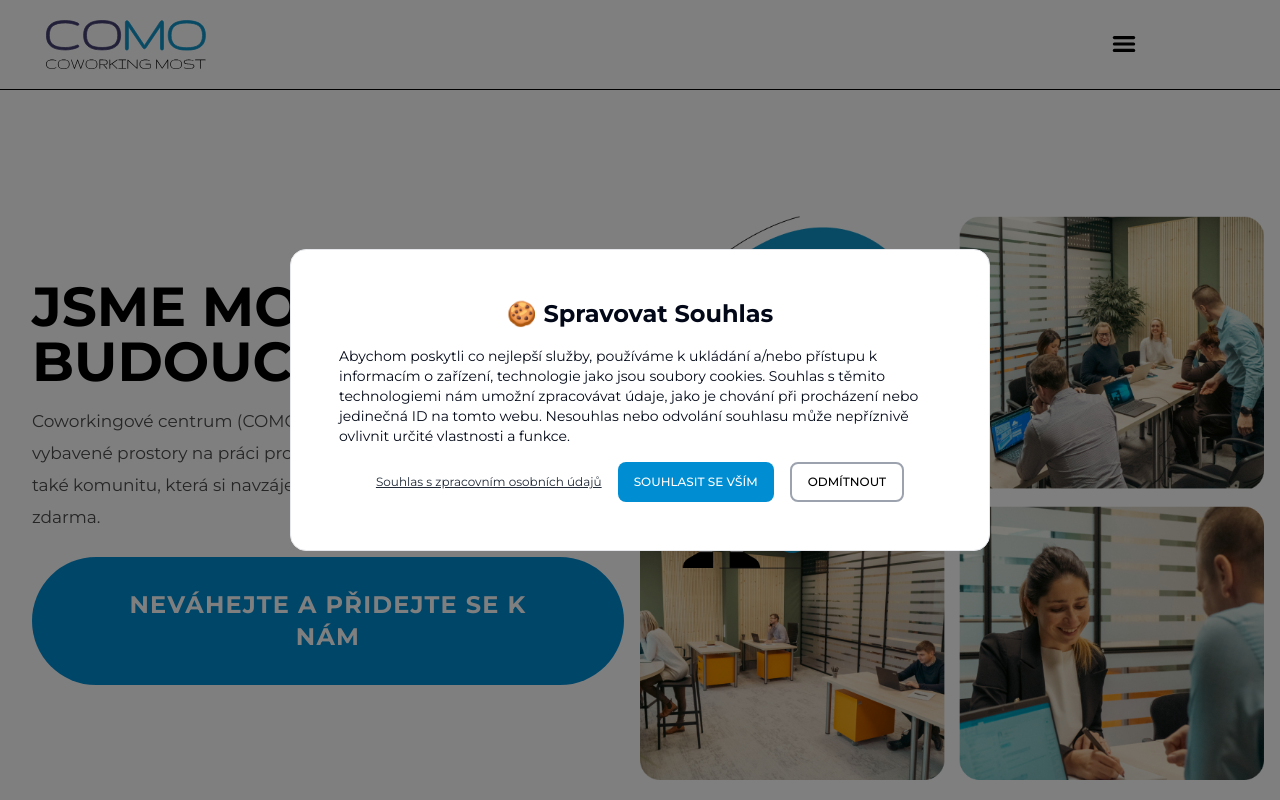
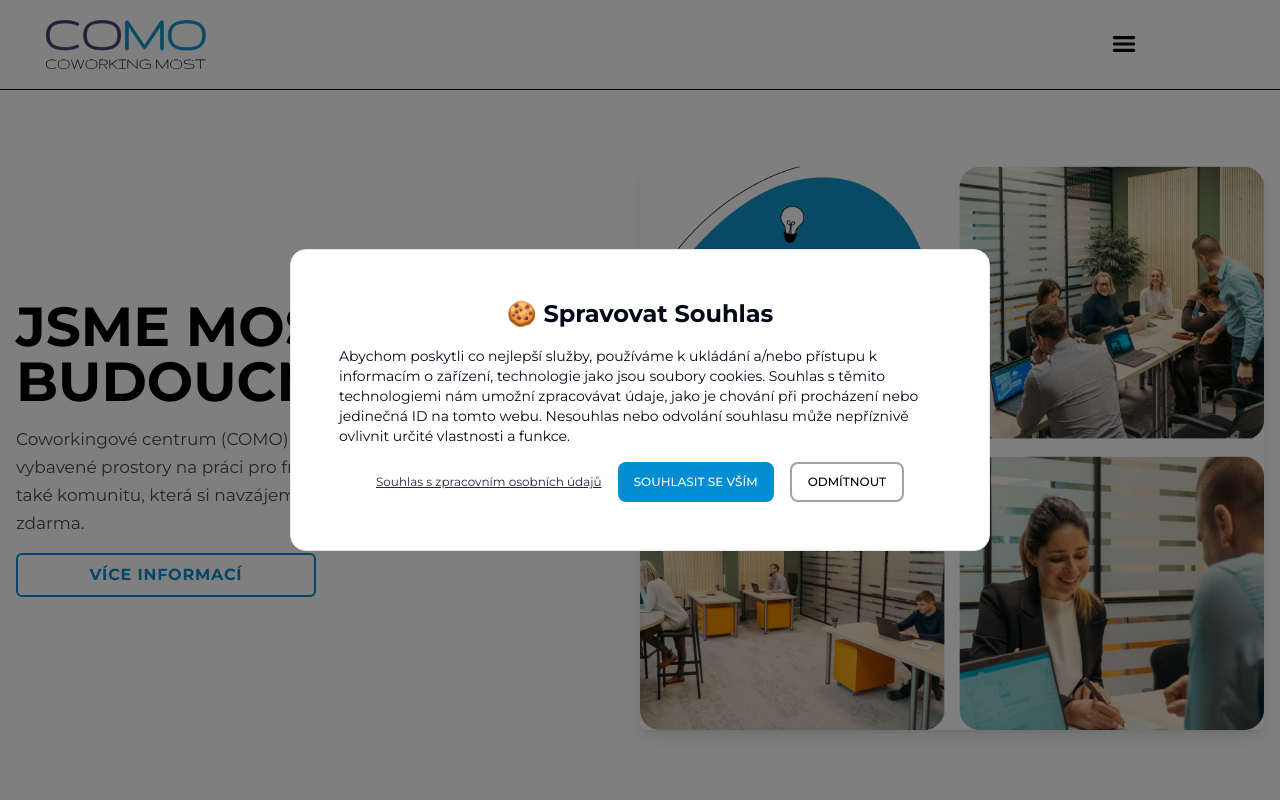
Before and after one commit to Tounyy/como-nextjs, a Next.js app: page / in a window 1280 px wide. Shown: the top 800 px of the page. Built offline with nearby package versions, Linux system fonts and the light colour scheme.

Commit message:
button change

```diff
--- a/src/components/home/contact.tsx
+++ b/src/components/home/contact.tsx
@@ -18,7 +18,7 @@ const Contact: React.FC<ContactProps> = () => {
 
   return (
     <section className="min-h flex items-center justify-center p-8">
-      <div className="container grid grid-cols-1 lg:grid-cols-2 gap-8 bg-white p-2 shadow-md sm:rounded-lg border border-gray-300 sm:p-8 max-w-[1200px] mx-auto 4xl:max-w-[1500px] 4xl:min-h-[50vh] 3xl:max-w-[1500px] 3xl:min-h-[30vh]">
+      <div className="container grid grid-cols-1 lg:grid-cols-2 gap-8 bg-white p-2 shadow-md sm:rounded-lg border border-gray-300 sm:p-8 min-h-[30vh] max-w-[1200px] mx-auto 4xl:max-w-[1500px] 4xl:min-h-[50vh] 3xl:max-w-[1500px] 3xl:min-h-[30vh]">
         {/* Left */}
         <div className="space-y-6 bg-[#353c73] p-8 rounded-lg shadow-xl text-white">
           <h2 className="text-2xl text-white mb-10 leading-none font-bold s:text-2xl md:text-3xl 3xl:text-5xl">
--- a/src/components/home/hero.tsx
+++ b/src/components/home/hero.tsx
@@ -6,7 +6,7 @@ import Image from 'next/image';
 
 const ImageBackground: string = "/img/home/Group-17.png";
 
-const Hero: React.FC = () => {
+const AboutUs: React.FC = () => {
   const router = useRouter();
 
   const buttonStyle: React.CSSProperties = {
@@ -20,43 +20,43 @@ const Hero: React.FC = () => {
   };
 
   return (
-    <section id="hero" className="relative flex flex-col sm:flex-row items-center text-left min-h-[30vh] w-full mt-[100px] sm:mt-[180px] xl:mt-[200px] 2xl:mt-[220px]">
-      <div className="container mx-auto w-full max-w-7xl p-4">
-        <div className="flex flex-col sm:flex-row justify-between items-center">
-          <div className="order-2 sm:order-1 w-full sm:w-1/2 p-4">
+    <section id="hero" className="relative flex flex-col sm:flex-row-reverse items-center text-left min-h-[30vh] w-full mt-[150px]">
+      <div className="container hero-container flex flex-col sm:flex-row-reverse justify-between items-center mx-auto w-full max-w-[1500px] 6xl:max-w-[2000px] p-4">
+        <div className="flex flex-col md:flex-row-reverse items-center">
+          <div className="w-full md:w-1/2 mb-8 md:mb-0">
+            <Image
+              src={ImageBackground}
+              alt="Team working"
+              className="rounded-lg shadow-lg w-full"
+              width={1000}
+              height={400}
+            />
+          </div>
+          <div className="w-full md:w-1/2 md:pr-8">
             <h1 className="text-3xl text-black mb-4 leading-none font-bold lg:text-5xl xl:text-6xl 2xl:text-8xl">
               JSME MOST PRO
               <br />
               BUDOUCNOST
             </h1>
-            <p className="text-sm text-[#4A4A4A] leading-relaxed max-w-[850px] lg:text-xl xl:text-2xl 2xl:text-4xl 2xl:leading-relaxed">
+            <p className="text-sm text-[#4A4A4A] leading-relaxed lg:text-base font-500 xl:text-lg 2xl:text-xl 2xl:leading-relaxed 4xl:text-2xl mb-4">
               Coworkingové centrum (COMO) v srdci Mostu nabízí nejen flexibilní a vybavené prostory na práci pro freelancery, firmy a týmová setkání, ale také komunitu, která si navzájem pomáhá a profesionální vzdělání zdarma.
             </p>
             <button
-              className="bg-[#008DD2] text-white rounded-full mt-6 px-10 py-5 text-sm md:px-12 md:py-6 md:text-lg lg:px-12 lg:py-7 lg:text-xl xl:px-20 xl:py-8 xl:text-2xl 2xl:px-14 2xl:py-9 2xl:text-3xl transition-colors duration-500 hover:bg-[#2d547d] focus:bg-[#2d547d] mb-4 text-xs sm:mb-8"
+              className="px-4 py-2 border-2 border-[#008DD2] text-[#008DD2] rounded-md hover:text-white transition-colors duration-1000 w-[300px] ss:w-[200px] sm:w-[250px] md:w-[300px]"
               style={buttonStyle}
-              onMouseEnter={e => (e.currentTarget.style.backgroundColor = '#2d547d')}
-              onMouseLeave={e => (e.currentTarget.style.backgroundColor = '#008DD2')}
-              onFocus={e => (e.currentTarget.style.backgroundColor = '#2d547d')}
-              onBlur={e => (e.currentTarget.style.backgroundColor = '#008DD2')}
+              onMouseEnter={e => (e.currentTarget.style.backgroundColor = '#008DD2')}
+              onMouseLeave={e => (e.currentTarget.style.backgroundColor = 'transparent')}
+              onFocus={e => (e.currentTarget.style.backgroundColor = '#008DD2')}
+              onBlur={e => (e.currentTarget.style.backgroundColor = 'transparent')}
               onClick={navigate}
             >
-              NEVÁHEJTE A PŘIDEJTE SE K NÁM
+              VÍCE INFORMACÍ
             </button>
-          </div>
-          <div className="order-1 sm:order-2 w-full sm:max-w-[50%] mb-10 sm:mb-0">
-            <Image
-              src={ImageBackground}
-              alt="Coworking space"
-              width={1000}
-              height={400}
-              className="max-w-full h-auto block"
-            />
           </div>
         </div>
       </div>
     </section>
   );
-};
+}
 
-export default Hero;
+export default AboutUs;
--- a/src/components/home/menu.tsx
+++ b/src/components/home/menu.tsx
@@ -162,11 +162,17 @@ const FeatureCard: React.FC<FeatureCardProps> = ({ product, feature }) => (
 );
 
 const ComparisonTable: React.FC = () => {
-    const [currentIndex, setCurrentIndex] = useState<number>(0);
+  const [currentIndex, setCurrentIndex] = useState<number>(0);
 
-    const navigate = (direction: number) => {
-      setCurrentIndex((prevIndex) => (prevIndex + direction + data.products.length) % data.products.length);
-    };
+  const navigate = (direction: number) => {
+    setCurrentIndex((prevIndex) => (prevIndex + direction + data.products.length) % data.products.length);
+  };
+
+  const buttonStyle: React.CSSProperties = {
+    letterSpacing: '0.05em',
+    fontWeight: 600,
+    transition: 'background-color 0.5s'
+  };
 
   return (
     <section className="relative items-center text-center w-full mt-auto min-h-full">
@@ -229,7 +235,8 @@ const ComparisonTable: React.FC = () => {
             <FeatureCard key={feature} product={data.products[currentIndex]} feature={feature} />
           ))}
         </div>
-        <a href="/cenik"
+        <button
+          style={buttonStyle}
           className="
             text-white bg-[#008DD2] hover:bg-[#2d547d] rounded-lg
             7xl:mt-6 7xl:py-[16px] 7xl:px-[200px] 7xl:text-[30px]
@@ -238,7 +245,7 @@ const ComparisonTable: React.FC = () => {
             s:mt-6 s:py-[16px] s:px-[30px] s:text-[12px]"
         >
           ZOBRAZIT CENÍK
-        </a>
+        </button>
       </div>
     </section>
   );
--- a/src/components/home/new-comer.tsx
+++ b/src/components/home/new-comer.tsx
@@ -21,7 +21,7 @@ const AboutUs: React.FC = () => {
 
   return (
     <section className="relative flex flex-col sm:flex-row items-center text-left min-h-[30vh] w-full">
-      <div className="container hero-container flex flex-col sm:flex-row justify-between items-center mx-auto w-full max-w-[1500px] 6xl:max-w-[2000px] p-4">
+      <div className="container flex flex-col sm:flex-row justify-between items-center mx-auto w-full max-w-[1500px] 6xl:max-w-[2000px] p-4">
         <div className="flex flex-col md:flex-row items-center">
           <div className="w-full md:w-1/2 mb-8 md:mb-0">
             <Image
--- a/src/components/navbar.tsx
+++ b/src/components/navbar.tsx
@@ -60,7 +60,7 @@ const Navbar: React.FC = () => {
               <li><a onClick={() => navigate('/novacek')}>PRO NOVÁČKY</a></li>
               <li><a onClick={() => navigate('/o-nas')}>O NÁS</a></li>
               <li><a onClick={() => navigate('/contact')}>KONTAKTY</a></li>
-              <li><Link href="/reservation" className="rezer_button">REZERVUJTE SI MÍSTO</Link></li>
+              <li><Link href="/reservation" className="font-600 rezer_button">REZERVUJTE SI MÍSTO</Link></li>
             </ul>
           </div>
         </div>
--- a/src/styles/style.css
+++ b/src/styles/style.css
@@ -186,9 +186,9 @@ a {
 .rezer_button {
   background-color: #008DD2;
   color: white;
-  font-weight: bold;
+  font-weight: 600;
   padding: 8px 24px;
-  border-radius: 9999px;
+  border-radius: 9px;
   transition: background-color 0.7s;
   cursor: pointer;
   letter-spacing: 0.05em;
@@ -218,11 +218,11 @@ a {
 #header .nav-list ul a {
   display: inline-block;
   font-size: 25px;
-  font-weight: 500;
   text-decoration: none;
   text-transform: uppercase;
   display: block;
   padding: 20px;
+  font-weight: 600;
 }
 
 #header .nav-list ul li:hover a {
```
Also changed, not shown: src/components/home/query.tsx (+24 -3 lines).
